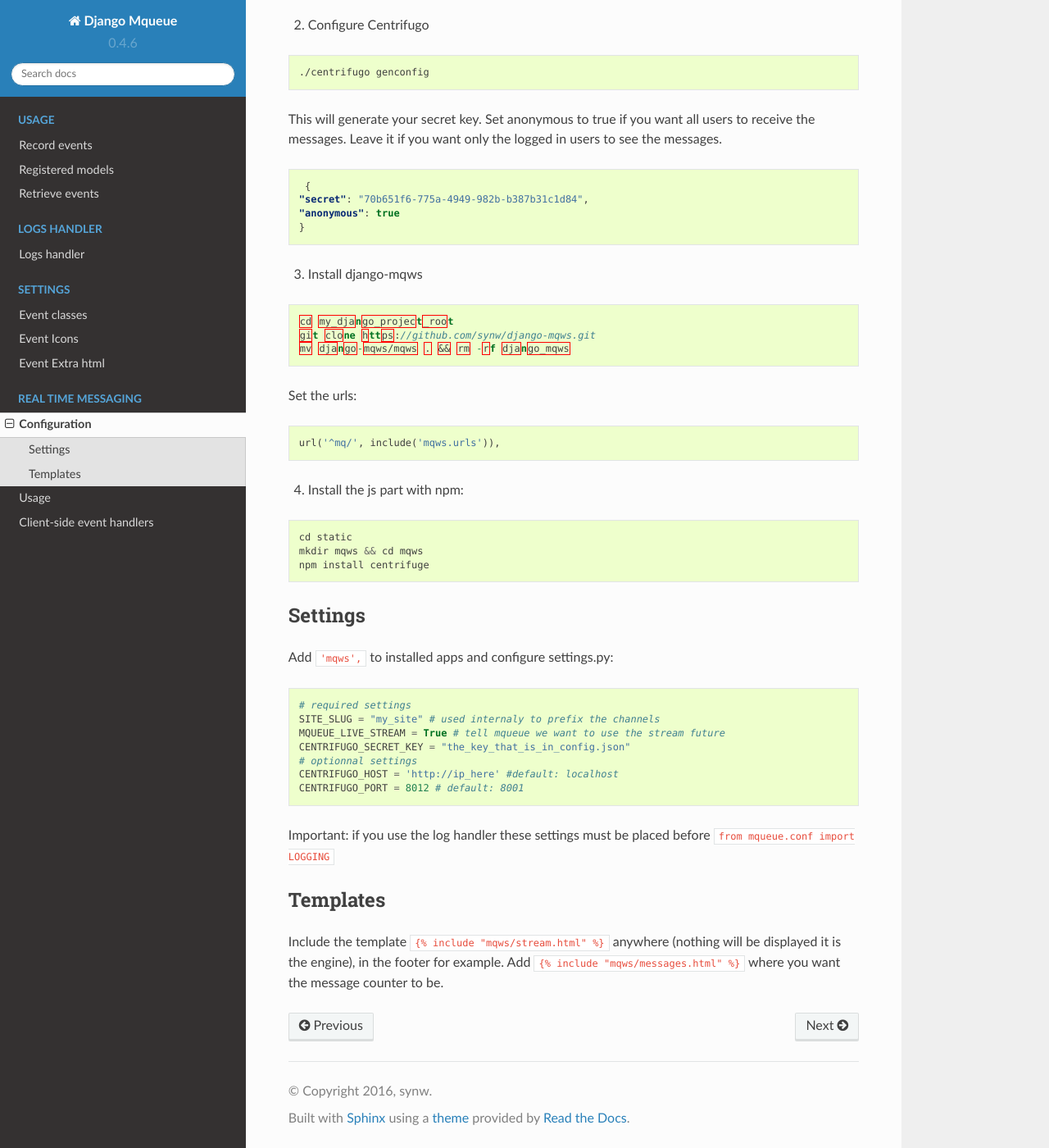
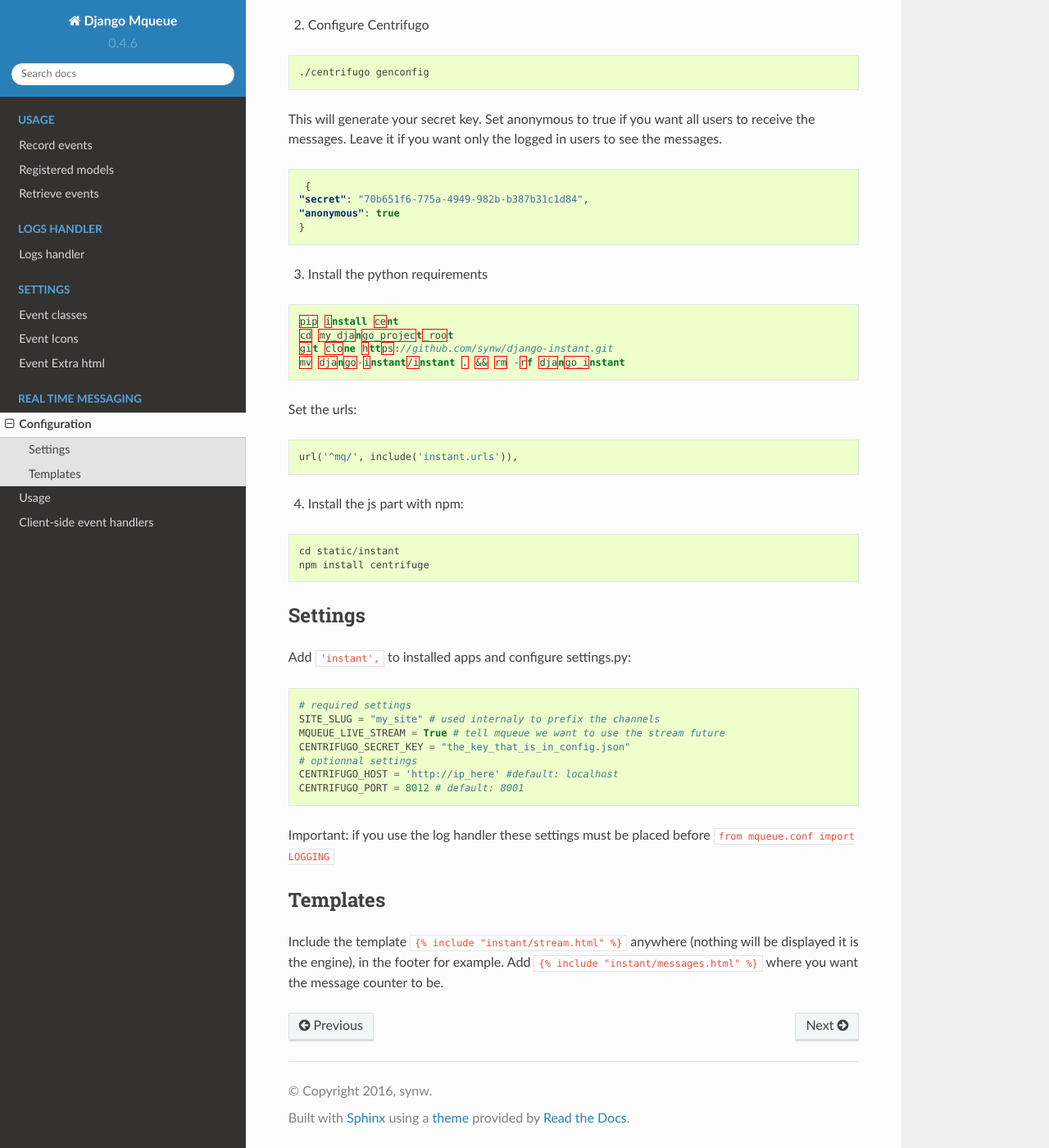
Before and after one commit to synw/django-mqueue, a Sphinx documentation site: the page built from docs/realtime/configuration.rst, in a window 1280 px wide and 1400 px high, scrolled down 467 px. Shown: the whole window at 82% size. Built offline with Sphinx 7.4.7 and the Read the Docs theme 2.0.0, drawn with Linux system fonts in a browser that asks for light colours.

Commit message:
Fix on the logs handler

```diff
--- a/docs/realtime/configuration.rst
+++ b/docs/realtime/configuration.rst
@@ -36,13 +36,14 @@ Leave it if you want only the logged in users to see the messages.
   "anonymous": true
   }
 
-3. Install django-mqws
+3. Install the python requirements
 
 ::
 
+   pip install cent
    cd my_django_project_root
-   git clone https://github.com/synw/django-mqws.git
-   mv django-mqws/mqws . && rm -rf django_mqws
+   git clone https://github.com/synw/django-instant.git
+   mv django-instant/instant . && rm -rf django_instant
 
 Set the urls:
 
@@ -50,7 +51,7 @@ Set the urls:
 
 ::
 
-   url('^mq/', include('mqws.urls')),
+   url('^mq/', include('instant.urls')),
 
 4. Install the js part with npm:
 
@@ -58,14 +59,13 @@ Set the urls:
 
 ::
 
-   cd static
-   mkdir mqws && cd mqws
+   cd static/instant
    npm install centrifuge
 
 Settings
 ~~~~~~~~
 
-Add ``'mqws',`` to installed apps and configure settings.py:
+Add ``'instant',`` to installed apps and configure settings.py:
 
 ::
 
@@ -84,5 +84,5 @@ Important: if you use the log handler these settings must be placed before ``fro
 Templates
 ~~~~~~~~~
 
-Include the template ``{% include "mqws/stream.html" %}`` anywhere (nothing will be displayed it is the engine),
-in the footer for example. Add ``{% include "mqws/messages.html" %}`` where you want the message counter to be.
+Include the template ``{% include "instant/stream.html" %}`` anywhere (nothing will be displayed it is the engine),
+in the footer for example. Add ``{% include "instant/messages.html" %}`` where you want the message counter to be.
--- a/docs/realtime/usage.rst
+++ b/docs/realtime/usage.rst
@@ -35,7 +35,7 @@ it recorded in the db as well.
 Direct broadcast of events
 ~~~~~~~~~~~~~~~~~~~~~~~~~~
 
-Got to /mq/ as superuser and use the form to broadcast a message to the public channel.
+Got to /instant/ as superuser and use the form to broadcast a message to the public channel.
 
 By default the sent messages popup on the top-right corner of the page. The next section will describe how to
 customize the handlers on the client side according to the event class.
```
Also changed, not shown: 1 other file.
